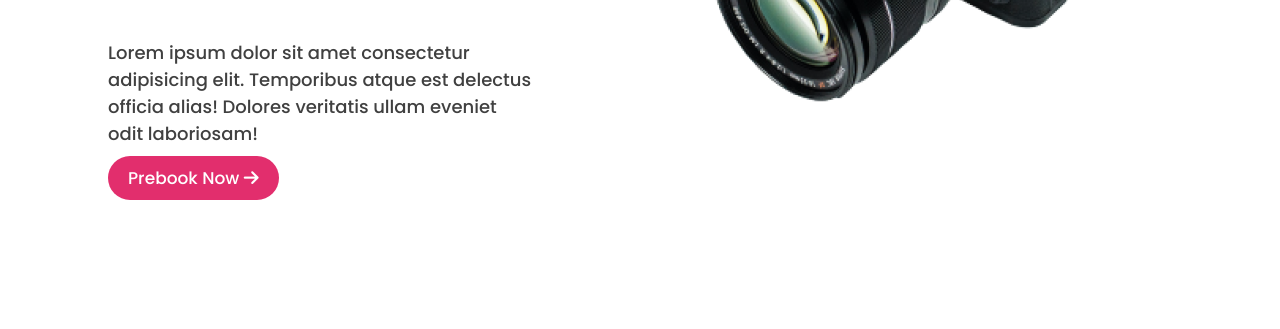
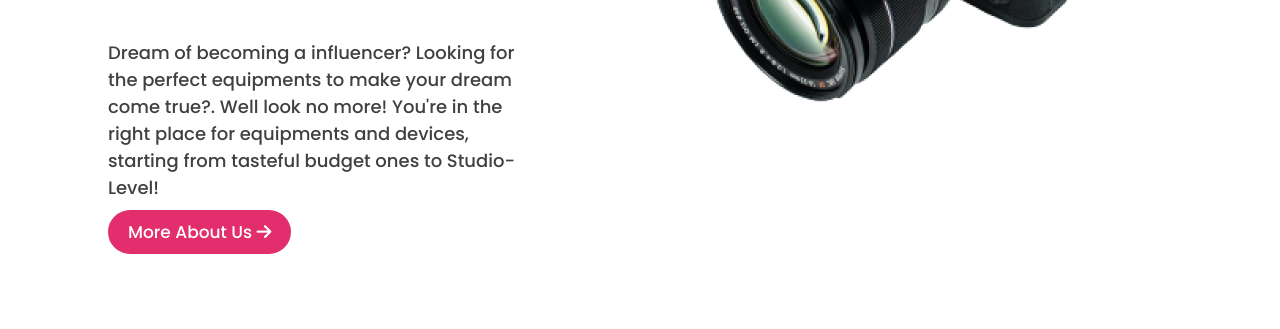
Before and after one commit to lnvictus007/Assignment-2, a plain HTML site: page index.html in a window 1280 px wide. Shown: the part 400-729 px from the top of the page. Drawn offline with Linux system fonts and the light colour scheme; a web font is replaced by a local one.

Commit message:
mistakes fixed

```diff
--- a/index.html
+++ b/index.html
@@ -15,8 +15,8 @@
         <div class="first-desc">
             <h3 class="logo">Influencer Products</h3>
             <h1 class="first-title">Start Your Journey As An Influencer</h1>
-            <p class="top-txt">Lorem ipsum dolor sit amet consectetur adipisicing elit. Temporibus atque est delectus officia alias! Dolores veritatis ullam eveniet odit laboriosam!</p>
-            <a href="" class="btn-one">Prebook Now <i class="fas fa-arrow-right"></i></a>
+            <p class="top-txt">Dream of becoming a influencer? Looking for the perfect equipments to make your dream come true?. Well look no more! You're in the right place for equipments and devices, starting from tasteful budget ones to Studio-Level!</p>
+            <a href="" class="btn-one">More About Us  <i class="fas fa-arrow-right"></i></a>
         </div>
         <div class="main-cam">
             <img src="images/main-camera.png" alt="">
```
